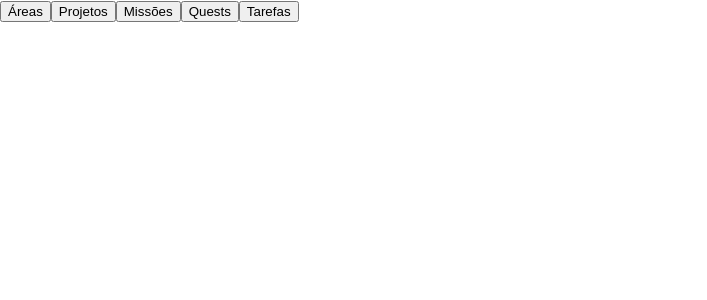
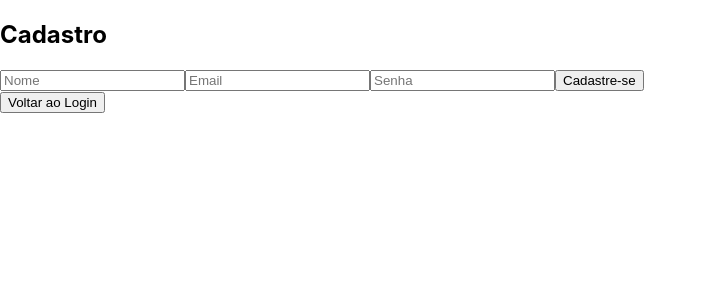
Before and after one commit to Matheuscroft/Abito-Arcano, a React (Create React App) app in the folder abito-arcano/: page /cadastro in a window 1280 px wide. Shown: the top 300 px of the page, without its empty margins (0-707 px from the left). Built offline with nearby package versions, Linux system fonts and the light colour scheme; no server answers.

Commit message:
inicio do login

```diff
--- a/abito-arcano/package.json
+++ b/abito-arcano/package.json
@@ -10,7 +10,8 @@
     "firebase": "^10.12.3",
     "react": "^18.3.1",
     "react-dom": "^18.3.1",
-    "react-router-dom": "^6.24.1",
+    "react-firebase-hooks": "^5.1.1",
+    "react-router-dom": "^6.25.1",
     "react-scripts": "5.0.1",
     "react-slick": "^0.30.2",
     "slick-carousel": "^1.8.1",
--- a/abito-arcano/src/App.jsx
+++ b/abito-arcano/src/App.jsx
@@ -1,12 +1,24 @@
-import React, { useState } from 'react';
-import { BrowserRouter as Router, Route, Routes, Link } from 'react-router-dom';
+import React from 'react';
+import { BrowserRouter as Router, Route, Routes, Link, Navigate } from 'react-router-dom';
 import ToDoList from './components/ToDoList';
 import Areas from './components/Areas';
 import Projeto from './components/Projeto';
+import Login from './components/Login';
+import Cadastro from './components/Cadastro';
 import './App.css';
+import { useAuthState } from 'react-firebase-hooks/auth';
+import { auth } from './auth/firebase';
 
 function App() {
-  return (
+
+  const [user, loading] = useAuthState(auth);
+
+  if (loading) {
+    return <div>Carregando...</div>;
+  }
+
+
+  /*return (
     <Router>
       <div className="App">
         <div className="sidebar">
@@ -29,6 +41,42 @@ function App() {
         </div>
       </div>
     </Router>
+  );*/
+
+  return (
+    <Router>
+      <div className="App">
+        {!user ? (
+          <Routes>
+            <Route path="/login" element={<Login />} />
+            <Route path="/cadastro" element={<Cadastro />} />
+            <Route path="*" element={<Navigate to="/login" />} />
+          </Routes>
+        ) : (
+          <div>
+            <div className="sidebar">
+              <Link to="/areas"><button>Áreas</button></Link>
+              <Link to="/projetos"><button>Projetos</button></Link>
+              <Link to="/missoes"><button>Missões</button></Link>
+              <Link to="/quests"><button>Quests</button></Link>
+              <Link to="/tarefas"><button>Tarefas</button></Link>
+            </div>
+            <div className="main-content">
+              <Routes>
+                <Route path="/tarefas" element={<ToDoList />} />
+                <Route path="/areas" element={<Areas />} />
+                <Route path="/projetos" element={<div>Componentes de Projetos</div>} />
+                <Route path="/missoes" element={<div>Componentes de Missões</div>} />
+                <Route path="/quests" element={<div>Componentes de Quests</div>} />
+                <Route path="/projeto/:nomeProjeto" element={<Projeto />} />
+                <Route path="/" element={<ToDoList />} />
+                <Route path="*" element={<Navigate to="/tarefas" />} />
+              </Routes>
+            </div>
+          </div>
+        )}
+      </div>
+    </Router>
   );
 }
 
--- /dev/null
+++ b/abito-arcano/src/components/Cadastro.jsx
@@ -0,0 +1,62 @@
+import React, { useState } from 'react';
+import { useNavigate } from 'react-router-dom';
+import { createUserWithEmailAndPassword, updateProfile } from 'firebase/auth';
+import { auth } from '../auth/firebase';
+
+const Cadastro = () => {
+  const [email, setEmail] = useState('');
+  const [password, setPassword] = useState('');
+  const [name, setName] = useState('');
+  const [error, setError] = useState('');
+  const navigate = useNavigate();
+
+  const handleCadastro = async (e) => {
+    e.preventDefault();
+    setError('');
+
+    try {
+      const userCredential = await createUserWithEmailAndPassword(auth, email, password);
+      const user = userCredential.user;
+
+      await updateProfile(user, { displayName: name });
+
+      navigate('/login');
+    } catch (error) {
+      setError(error.message);
+    }
+  };
+
+  return (
+    <div>
+      <h2>Cadastro</h2>
+      <form onSubmit={handleCadastro}>
+        <input
+          type="text"
+          placeholder="Nome"
+          value={name}
+          onChange={(e) => setName(e.target.value)}
+          required
+        />
+        <input
+          type="email"
+          placeholder="Email"
+          value={email}
+          onChange={(e) => setEmail(e.target.value)}
+          required
+        />
+        <input
+          type="password"
+          placeholder="Senha"
+          value={password}
+          onChange={(e) => setPassword(e.target.value)}
+          required
+        />
+        <button type="submit">Cadastre-se</button>
+      </form>
+      {error && <p style={{ color: 'red' }}>{error}</p>}
+      <button onClick={() => navigate('/login')}>Voltar ao Login</button>
+    </div>
+  );
+};
+
+export default Cadastro;
--- /dev/null
+++ b/abito-arcano/src/components/Login.jsx
@@ -0,0 +1,50 @@
+import React, { useState } from 'react';
+import { useNavigate } from 'react-router-dom';
+import { signInWithEmailAndPassword } from 'firebase/auth';
+import { auth } from '../auth/firebase';
+
+const Login = () => {
+  const [email, setEmail] = useState('');
+  const [password, setPassword] = useState('');
+  const [error, setError] = useState('');
+  const navigate = useNavigate();
+
+  const handleLogin = async (e) => {
+    e.preventDefault();
+    setError('');
+
+    try {
+      await signInWithEmailAndPassword(auth, email, password);
+      navigate('/tarefas');
+    } catch (error) {
+      setError(error.message);
+    }
+  };
+
+  return (
+    <div>
+      <h2>Login</h2>
+      <form onSubmit={handleLogin}>
+        <input
+          type="email"
+          placeholder="Email"
+          value={email}
+          onChange={(e) => setEmail(e.target.value)}
+          required
+        />
+        <input
+          type="password"
+          placeholder="Senha"
+          value={password}
+          onChange={(e) => setPassword(e.target.value)}
+          required
+        />
+        <button type="submit">Login</button>
+      </form>
+      {error && <p style={{ color: 'red' }}>{error}</p>}
+      <button onClick={() => navigate('/cadastro')}>Cadastre-se</button>
+    </div>
+  );
+};
+
+export default Login;
--- /dev/null
+++ b/abito-arcano/src/firebase.js
@@ -0,0 +1 @@
+../auth/firebase.js
```
Also changed, not shown: 1 other file (tests, documents, lock files or other folders).
